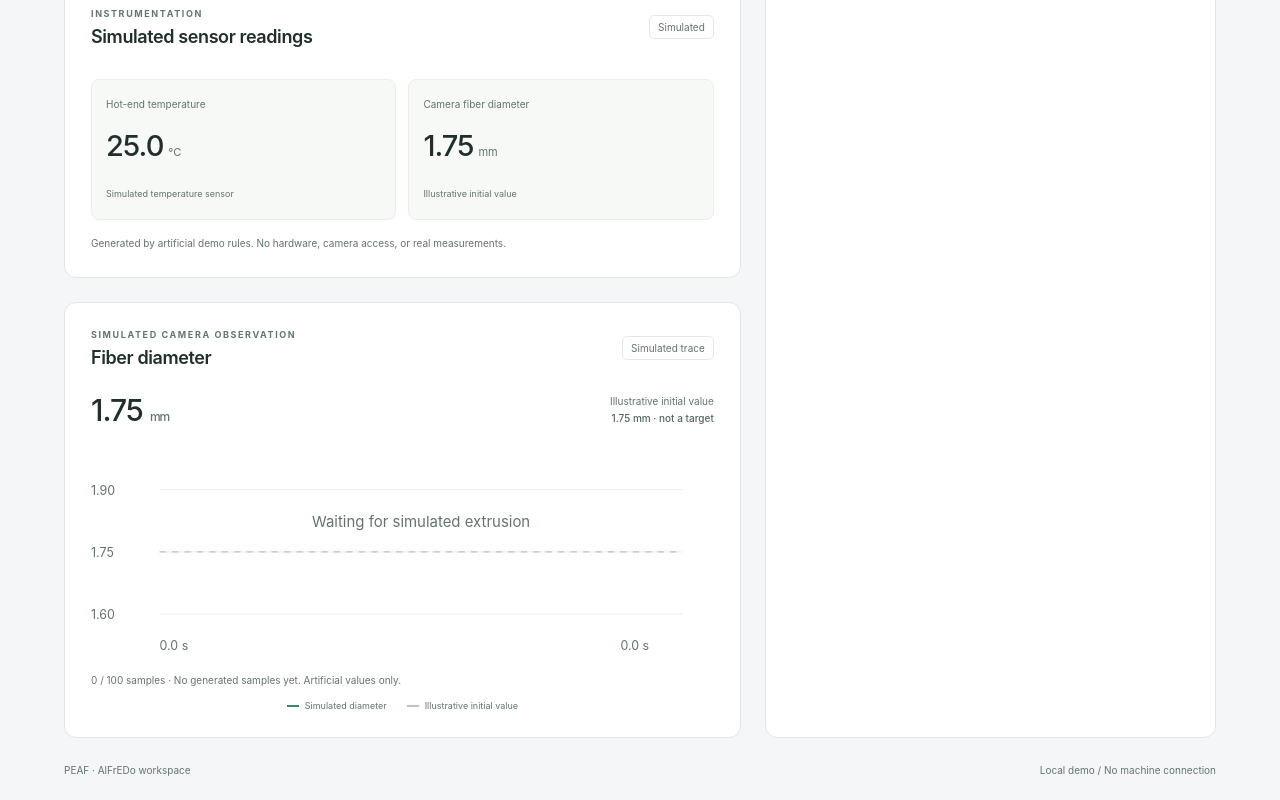
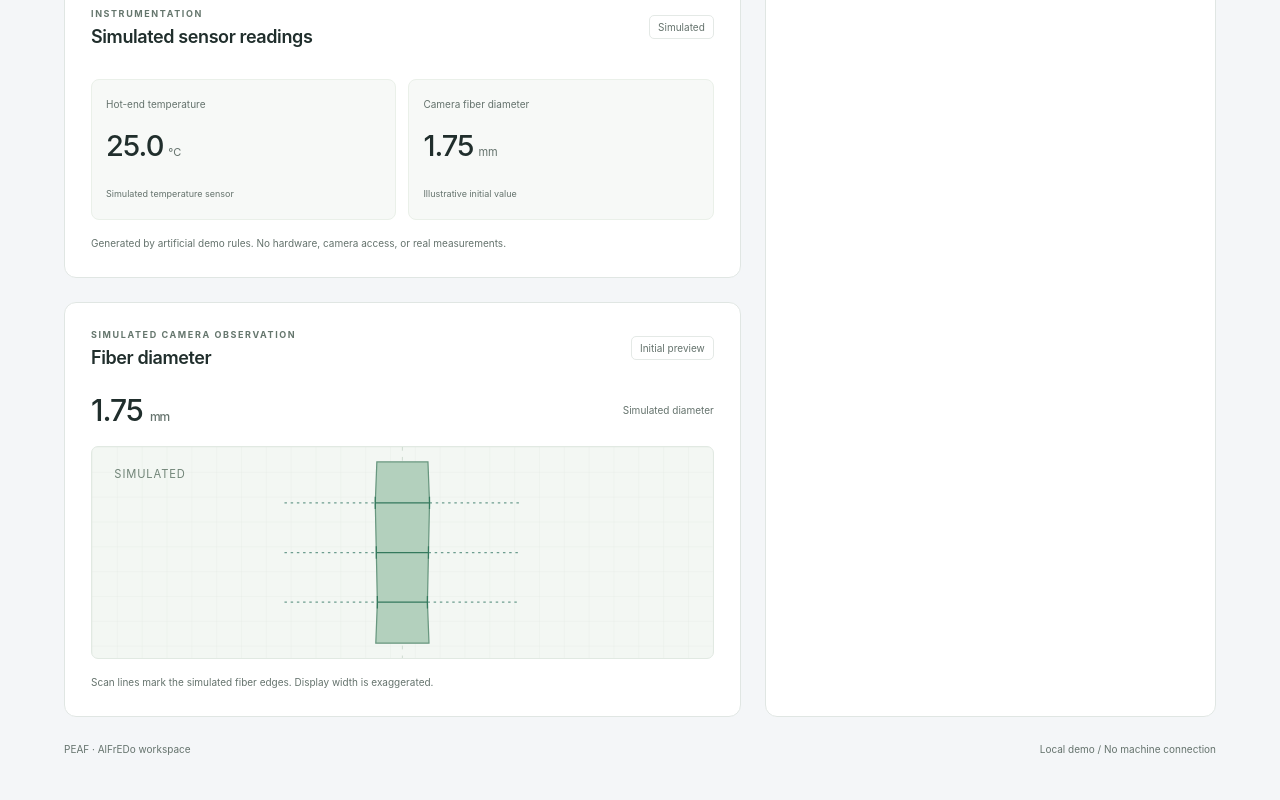
Before and after one commit to FerConsN/PEAF-Dashboard-Mockup, a React (Vite) app: page / in a window 1280 px wide. Shown: the part 1420-2220 px from the top of the page. After the commit the page ends 2199 px from the top, so only its background shows below. Built offline with nearby package versions, Linux system fonts and the light colour scheme.

Commit message:
Replace fiber diameter chart with simulated observation

```diff
--- a/src/components/DiameterMonitor.jsx
+++ b/src/components/DiameterMonitor.jsx
@@ -1,32 +1,54 @@
+import { useId } from 'react'
 import Panel from './Panel.jsx'
-import { INITIAL_DIAMETER, MAX_SAMPLES } from '../simulation/engine.js'
+
+const center = 250
+const fiberProfile = [
+  { y: 12, scale: 0.98 },
+  { y: 45, scale: 1.04 },
+  { y: 85, scale: 1 },
+  { y: 125, scale: 0.96 },
+  { y: 158, scale: 1.02 },
+]
 
 export default function DiameterMonitor({ diameter, samples, extruding }) {
-  const values = [INITIAL_DIAMETER, ...samples.map((sample) => sample.diameter)]
-  const lower = Math.max(0, Math.floor((Math.min(...values) - 0.1) * 10) / 10)
-  const upper = Math.ceil((Math.max(...values) + 0.1) * 10) / 10
-  const y = (value) => 135 - (value - lower) / (upper - lower) * 100
-  const first = samples[0]?.time ?? 0
-  const last = samples.at(-1)?.time ?? 0
-  const x = (time) => 55 + (time - first) / Math.max(last - first, 0.5) * 420
-  const points = samples.map((sample) => `${x(sample.time)},${y(sample.diameter)}`).join(' ')
-  const ticks = [upper, (upper + lower) / 2, lower]
+  const gridId = useId()
+  const halfWidth = diameter * 12
+  const reading = diameter.toFixed(2)
+  const frameStatus = samples.length === 0 ? 'Initial preview' : extruding ? 'Sampling' : 'Held frame'
+  const edges = fiberProfile.map(({ y, scale }) => ({
+    y,
+    left: center - halfWidth * scale,
+    right: center + halfWidth * scale,
+  }))
+  const outline = [
+    ...edges.map(({ left, y }) => `${left},${y}`),
+    ...edges.toReversed().map(({ right, y }) => `${right},${y}`),
+  ].join(' ')
 
   return (
-    <Panel id="diameter-title" eyebrow="Simulated camera observation" title="Fiber diameter" badge="Simulated trace">
-      <div className="diameter-summary"><div className="diameter-value">{diameter.toFixed(2)} <span>mm</span></div><p>Illustrative initial value<strong>1.75 mm · not a target</strong></p></div>
-      <svg className="diameter-chart" viewBox="0 0 500 170" role="img" aria-labelledby="chart-title chart-description">
-        <title id="chart-title">Simulated fiber diameter over simulation time</title>
-        <desc id="chart-description">{samples.length} of up to {MAX_SAMPLES} generated samples. Horizontal axis: simulation seconds. Vertical axis: simulated diameter in millimeters. The dashed line is an illustrative initial value, not an AlFrEDo target.</desc>
-        {ticks.map((value) => <g key={value}><line className="chart-grid" x1="55" y1={y(value)} x2="475" y2={y(value)} /><text className="chart-labels" x="0" y={y(value) + 4}>{value.toFixed(2)}</text></g>)}
-        <g className="chart-labels"><text x="55" y="164">{first.toFixed(1)} s</text><text x="425" y="164">{last.toFixed(1)} s</text></g>
-        <line className="nominal-line" x1="55" y1={y(INITIAL_DIAMETER)} x2="475" y2={y(INITIAL_DIAMETER)} />
-        {samples.length > 0 && <polyline className="diameter-line" points={points} />}
-        {samples.length === 1 && <circle className="sample-dot" cx="55" cy={y(samples[0].diameter)} r="3" />}
-        {samples.length === 0 && <text className="chart-empty" x="265" y="65" textAnchor="middle">Waiting for simulated extrusion</text>}
+    <Panel id="diameter-title" eyebrow="Simulated camera observation" title="Fiber diameter" badge={frameStatus}>
+      <div className="diameter-summary">
+        <div className="diameter-value">{reading} <span>mm</span></div>
+        <p>Simulated diameter</p>
+      </div>
+      <svg className="camera-frame diameter-observation" viewBox="0 0 500 170" role="img" aria-label={`${frameStatus}. Simulated fiber diameter ${reading} millimeters. Three scan lines span the fiber. Width is exaggerated.`}>
+        <defs>
+          <pattern id={gridId} width="20" height="20" patternUnits="userSpaceOnUse">
+            <path className="diameter-grid" d="M20 0H0V20" />
+          </pattern>
+        </defs>
+        <rect width="500" height="170" fill={`url(#${gridId})`} />
+        <path className="camera-crosshair" d="M250 0V170" />
+        <polygon className="diameter-fiber" points={outline} />
+        {edges.slice(1, -1).map(({ y, left, right }) => (
+          <g key={y}>
+            <path className="camera-scan" d={`M155 ${y}H${left}M${right} ${y}H345`} />
+            <path className="camera-dimension" d={`M${left} ${y}H${right}M${left} ${y - 5}v10M${right} ${y - 5}v10`} />
+          </g>
+        ))}
+        <text className="camera-overlay-label" x="18" y="25">SIMULATED</text>
       </svg>
-      <p className="help-text">{samples.length} / {MAX_SAMPLES} samples · {extruding ? 'Sampling every 0.5 s' : samples.length ? 'Trace held until extrusion resumes' : 'No generated samples yet'}. Artificial values only.</p>
-      <div className="chart-legend"><span><i />Simulated diameter</span><span><i className="legend-nominal" />Illustrative initial value</span></div>
+      <p className="help-text">Scan lines mark the simulated fiber edges. Display width is exaggerated.</p>
     </Panel>
   )
 }
--- a/src/components/machine/CameraObservation.jsx
+++ b/src/components/machine/CameraObservation.jsx
@@ -28,7 +28,7 @@ export default function CameraObservation({ state, process, visual }) {
         <text className="camera-overlay-label" x="18" y="146">Edges illustrated from engine diameter</text>
       </svg>
       <div className="camera-readout"><span><i className="edge-legend" />Detected edges · simulated</span><strong>{state.diameter.toFixed(2)} <span>mm</span></strong></div>
-      <p className="help-text">{visual.hasFiber ? 'Uses the same generated diameter as the graph and sensors.' : '1.75 mm is an illustrative initial value, not an AlFrEDo target.'} Thickness is exaggerated. No images are captured or analyzed.</p>
+      <p className="help-text">{visual.hasFiber ? 'Uses the same generated diameter as the Fiber diameter panel and sensors.' : '1.75 mm is an illustrative initial value, not an AlFrEDo target.'} Thickness is exaggerated. No images are captured or analyzed.</p>
     </section>
   )
 }
--- a/src/styles/index.css
+++ b/src/styles/index.css
@@ -66,16 +66,9 @@ input[type="range"] { width: 100%; accent-color: #225f4c; height: 5px; cursor: p
 .diameter-value { font-size: 30px; letter-spacing: -1px; font-weight: 550; }
 .diameter-value span { font-size: 12px; color: #65736d; }
 .diameter-summary p { font-size: 10px; color: #65736d; text-align: right; }
-.diameter-summary strong { display: block; font-weight: 500; color: #52665a; margin-top: 5px; }
-.diameter-chart { width: 100%; display: block; margin-top: 18px; }
-.chart-grid { stroke: #edf0ed; stroke-width: 1; }
-.chart-labels { fill: #65736d; font-size: 10px; }
-.nominal-line { stroke: #b7c9b4; stroke-width: 1; stroke-dasharray: 5 5; }
-.diameter-line { fill: none; stroke: #3c876e; stroke-width: 2; stroke-linejoin: round; stroke-linecap: round; }
-.chart-legend { display: flex; justify-content: center; gap: 20px; font-size: 9px; color: #65736d; margin-top: 12px; }
-.chart-legend span { display: flex; align-items: center; gap: 6px; }
-.chart-legend i { width: 12px; border-top: 2px solid #3c876e; }
-.chart-legend .legend-nominal { border-top: 2px dashed #b7c9b4; }
+.diameter-observation { margin-top: 18px; }
+.diameter-grid { fill: none; stroke: #e2eae4; stroke-width: .5; }
+.diameter-fiber { fill: #b3d0bd; stroke: #68977f; stroke-width: 1; }
 .app-footer { display: flex; justify-content: space-between; gap: 16px; font-size: 10px; color: #65736d; padding-top: 26px; }
 .skip-link { position: absolute; left: 10px; top: -100px; padding: 12px; background: white; z-index: 2; }
 .skip-link:focus { top: 10px; }
@@ -124,8 +117,6 @@ input[type="range"] { width: 100%; accent-color: #225f4c; height: 5px; cursor: p
 .simulation-actions button:disabled { opacity: .45; cursor: default; }
 .simulation-clock { color: #65736d; font-size: 11px; margin-left: auto; font-variant-numeric: tabular-nums; }
 .simulation-message { color: #52665a; font-size: 11px; line-height: 1.6; margin-top: 12px; }
-.sample-dot { fill: #3c876e; }
-.chart-empty { fill: #65736d; font-size: 12px; }
 @media (max-width: 550px) { .simulation-clock { width: 100%; margin: 4px 0 0; } }
 
 /* SVG machine illustration: geometry is schematic, never a physical model. */
```
